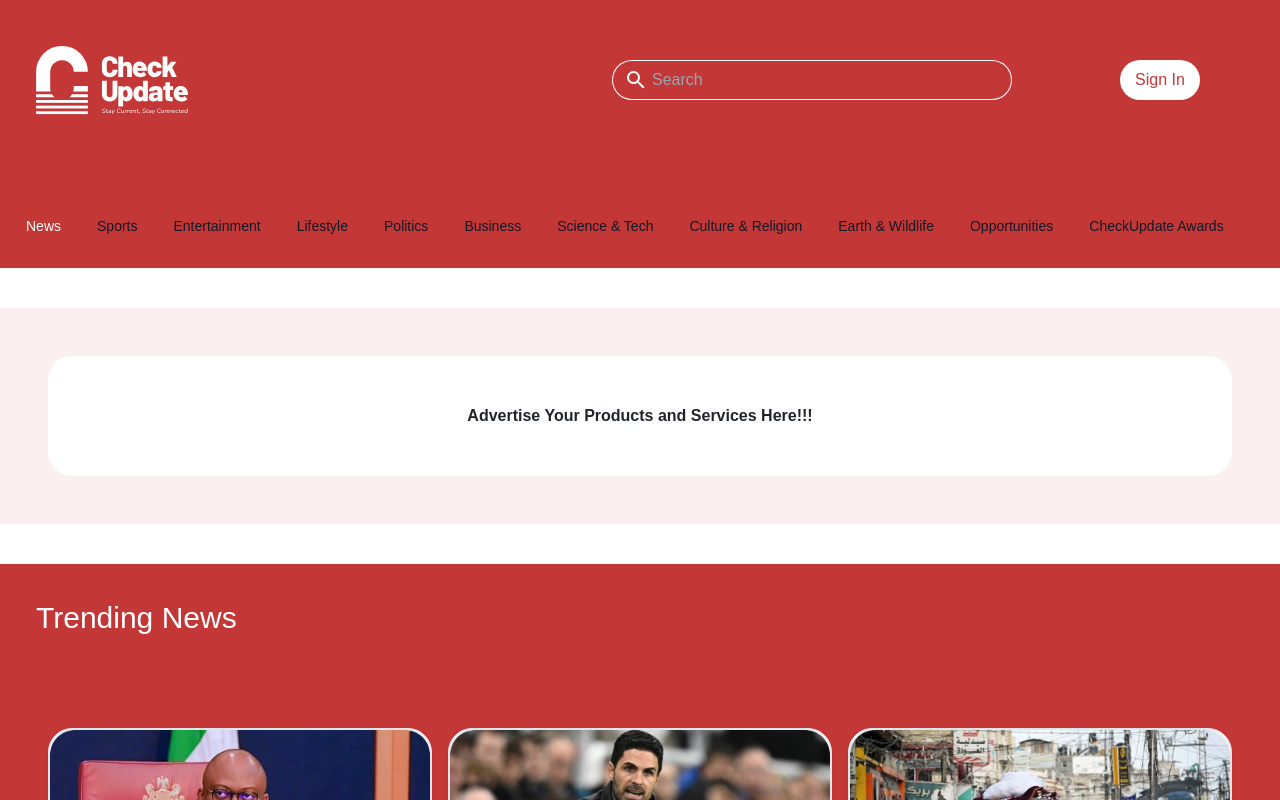
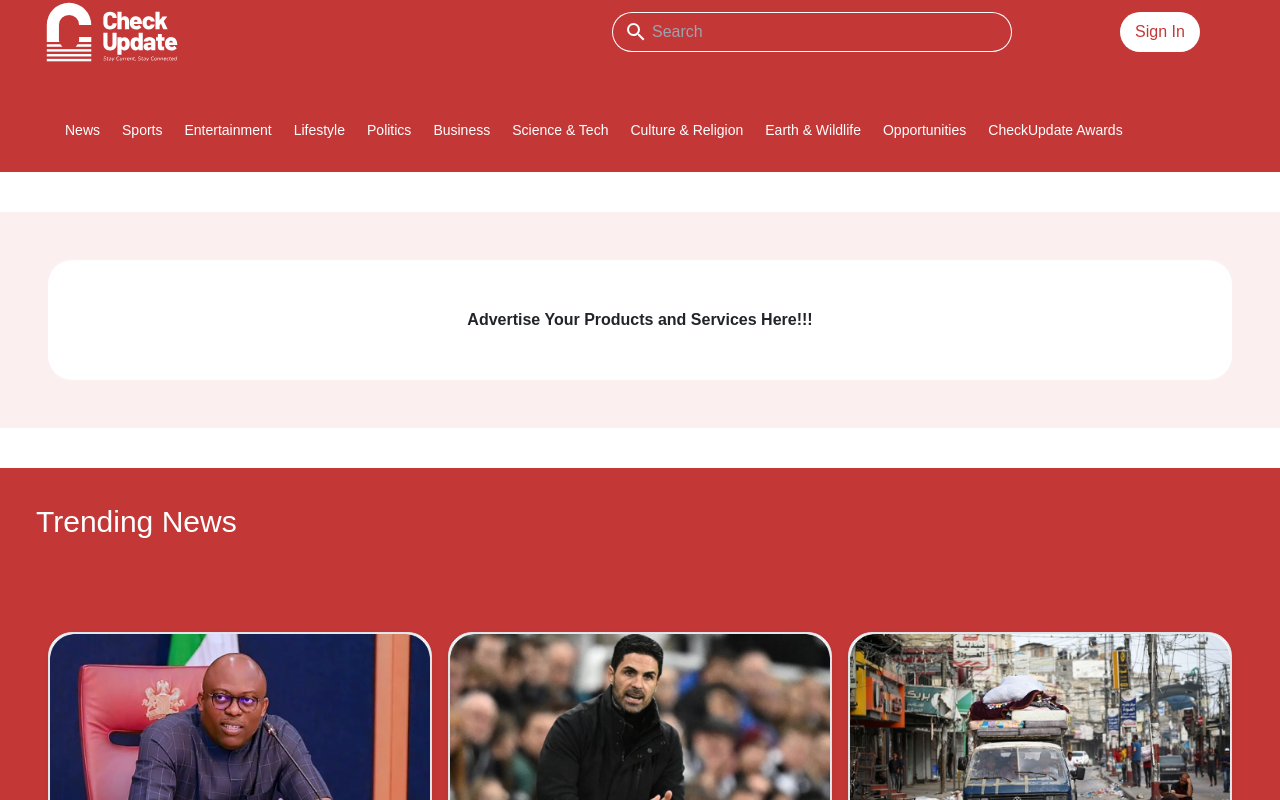
Before and after one commit to CheckUpdateBuilds/checkupdate, a React (Vite) app: page / in a window 1280 px wide. Shown: the top 800 px of the page. Built offline with nearby package versions, Linux system fonts and the light colour scheme.

Commit message:
nav bar updated

```diff
--- a/src/Components/Navbar.jsx
+++ b/src/Components/Navbar.jsx
@@ -12,62 +12,67 @@ const Navbar = () => {
 
   return (
     <>
-      <div className="font-Nunito bg-companyRed h-auto w-full fixed lg:relative">
-        <div className="flex flex-wrap justify-between items-center">
+      <div className="font-Nunito bg-companyRed  h-auto w-full fixed md:relative">
+        <div className="flex flex-wrap justify-between items-center ">
           <Link to={'/'}>
-            <img src={companyLogo} alt="company logo" className="h-20 w-20 lg:h-40 lg:w-40 lg:ml-8"/>
+            <img src={companyLogo} alt="company logo" className="h-20 w-20 ml-8 md:h-16 md:w-40 md:ml-8"/>
           </Link>
 
-          <div className='relative flex-1 mx-4 lg:hidden'>
+          <div className='relative flex-1 hidden md:block ml-[420px]'>
               <MdOutlineSearch className='absolute top-1/2 transform -translate-y-1/2 left-3 h-6 w-6 text-white'/>
-              <input type="text" placeholder='Search' className='w-full lg:w-[600px] pl-10 pr-4 py-2 h-10 bg-transparent ring-companyWhite ring-1 ring-inset rounded-3xl text-white'/>
+              <input type="text" placeholder='Search' className='w-full md:w-[400px] pl-10 pr-4 py-2 h-10 bg-transparent ring-companyWhite ring-1 ring-inset rounded-3xl text-white'/>
           </div>
-          <div className='relative flex-1 hidden lg:block ml-[420px] '>
+          <button className="inline-flex items-center p-2 mr-10 text-sm text-white rounded-lg md:hidden hover:bg-red-700 focus:outline-none focus:ring-1 focus:ring-black dark:text-black dark:hover:bg-red-700 dark:focus:ring-black" aria-controls="navbar-solid-bg" aria-expanded={isOpen} onClick={toggle} >
+              <BiMenuAltLeft className="h-9 w-9"/>
+            </button>
+          <button className='bg-companyWhite text-center hidden md:block w-20 h-10 md:mr-20 text-companyRed rounded-3xl '>Sign In</button>
+        </div>
+
+        <div className='flex flex-wrap justify-between items-center '>
+          <div className='relative flex-1  mx-4 md:hidden'>
               <MdOutlineSearch className='absolute top-1/2 transform -translate-y-1/2 left-3 h-6 w-6 text-white'/>
-              <input type="text" placeholder='Search' className='w-full lg:w-[400px] pl-10 pr-4 py-2 h-10 bg-transparent ring-companyWhite ring-1 ring-inset rounded-3xl text-white'/>
+              <input type="text" placeholder='Search' className='w-full w-[300px] pl-10 pr-4 py-2 h-10 bg-transparent ring-companyWhite ring-1 ring-inset rounded-3xl text-white'/>
           </div>
-          <button className='bg-companyWhite text-center w-20 h-10 lg:mr-20 text-companyRed rounded-3xl'>Sign In</button>
+              <button className='bg-companyWhite text-center w-20 h-10 mr-10 md:hidden text-companyRed rounded-3xl'>Sign In</button>
         </div>
 
         <nav className="">
-          <div className="max-w-screen-xl flex flex-wrap items-center justify-between mx-auto p-4">
-            <button className="inline-flex absolute right-2 top-16 items-center p-2 text-right text-sm text-white rounded-lg lg:hidden hover:bg-red-700 focus:outline-none focus:ring-1 focus:ring-black dark:text-black dark:hover:bg-red-700 dark:focus:ring-black" aria-controls="navbar-solid-bg" aria-expanded={isOpen} onClick={toggle} >
-              <BiMenuAltLeft className="h-9 w-9 text-right "/>
-            </button>
-            <div className={`w-full lg:block lg:w-auto ${isOpen ? 'block' : 'hidden'}`} id="navbar-solid-bg">
-              <ul className="flex flex-col font-medium mt-4 rounded-lg lg:flex-row lg:space-x-8 lg:mt-0 lg:border-0 lg:bg-transparent ">
+          <div className="max-w-screen-xl flex flex-wrap items-center justify-between  mx-auto p-4">
+
+            <div className={`w-full md:block md:w-auto ${isOpen ? 'block' : 'hidden'}`} id="navbar-solid-bg">
+              <ul className="flex flex-col font-medium mt-4 rounded-lg md:flex-row md:space-x-5 md:mt-0 md:ml-10 md:mr-10 md:border-0 md:bg-transparent ">
                 <li>
-                  <Link to={'/'} className="block py-2 px-[2px] text-end text-sm text-white hover:underline lg:bg-transparent lg:text-red-700">News</Link>
+                  <Link to={'/'} className="block py-2 px-[1px] text-end text-xs md:text-sm text-white md:hover:border-b-2 md:hover:border-white-700 md:hover:pb-2">News</Link>
                 </li>
                 <li>
-                    <Link to={'/sports'} className="block py-2 px-[2px] text-end text-sm text-gray-900 rounded hover:bg-companyOrange hover:underline lg:hover:bg-transparent dark:text-white">Sports</Link>
+                    <Link to={'/sports'} className="block py-2 px-[1px] text-end text-xs md:text-sm text-white hover:bg-companyOrange md:hover:bg-transparent dark:text-white md:hover:border-b-2 md:hover:border-white-700 md:hover:pb-2">Sports</Link>
                 </li>
                 <li>
-                  <Link to={'/entertainment'} className="block py-2 px-[2px] text-end text-sm text-gray-900 rounded hover:bg-companyOrange hover:underline lg:hover:bg-transparent dark:text-white">Entertainment</Link>
+                  <Link to={'/entertainment'} className="block py-2 px-[1px] text-end text-xs md:text-sm text-white hover:bg-companyOrange md:hover:bg-transparent dark:text-white md:hover:border-b-2 md:hover:border-white-700 md:hover:pb-2">Entertainment</Link>
                 </li>
                 <li>
-                  <Link to={'/lifestyle'} className="block py-2 px-[2px] text-end text-sm text-gray-900 rounded hover:bg-companyOrange hover:underline lg:hover:bg-transparent dark:text-white">Lifestyle</Link>
+                  <Link to={'/lifestyle'} className="block py-2 px-[1px] text-end text-xs md:text-sm text-white hover:bg-companyOrange md:hover:bg-transparent dark:text-white md:hover:border-b-2 md:hover:border-white-700 md:hover:pb-2">Lifestyle</Link>
                 </li>
                 <li>
-                  <Link to={'/politics'} className="block py-2 px-[2px] text-end text-sm text-gray-900 rounded hover:bg-companyOrange hover:underline lg:hover:bg-transparent dark:text-white">Politics</Link>
+                  <Link to={'/politics'} className="block py-2 px-[1px] text-end text-xs md:text-sm text-white hover:bg-companyOrange md:hover:bg-transparent dark:text-white md:hover:border-b-2 md:hover:border-white-700 md:hover:pb-2">Politics</Link>
                 </li>
                 <li>
-                  <Link to={'/business'} className="block py-2 px-[2px] text-end text-sm text-gray-900 rounded hover:bg-companyOrange hover:underline lg:hover:bg-transparent dark:text-white">Business</Link>
+                  <Link to={'/business'} className="block py-2 px-[1px] text-end text-xs md:text-sm text-white hover:bg-companyOrange md:hover:bg-transparent dark:text-white md:hover:border-b-2 md:hover:border-white-700 md:hover:pb-2">Business</Link>
                 </li>
                 <li>
-                  <Link to={'/science'} className="block py-2 px-[2px] text-end text-sm text-gray-900 rounded hover:bg-companyOrange hover:underline lg:hover:bg-transparent dark:text-white">Science & Tech</Link>
+                  <Link to={'/science'} className="block py-2 px-[1px] text-end text-xs md:text-sm text-white hover:bg-companyOrange md:hover:bg-transparent dark:text-white md:hover:border-b-2 md:hover:border-white-700 md:hover:pb-2">Science & Tech</Link>
                 </li>
                 <li>
-                  <Link to={'/culture'} className="block py-2 px-[2px] text-end text-sm text-gray-900 rounded hover:bg-companyOrange hover:underline lg:hover:bg-transparent dark:text-white">Culture & Religion</Link>
+                  <Link to={'/culture'} className="block py-2 px-[1px] text-end text-xs md:text-sm text-white hover:bg-companyOrange md:hover:bg-transparent dark:text-white md:hover:border-b-2 md:hover:border-white-700 md:hover:pb-2">Culture & Religion</Link>
                 </li>
                 <li>
-                  <Link to={'/earth'} className="block py-2 px-[2px] text-end text-sm text-gray-900 rounded hover:bg-companyOrange hover:underline lg:hover:bg-transparent dark:text-white">Earth & Wildlife</Link>
+                  <Link to={'/earth'} className="block py-2 px-[1px] text-end text-xs md:text-sm text-white hover:bg-companyOrange md:hover:bg-transparent dark:text-white md:hover:border-b-2 md:hover:border-white-700 md:hover:pb-2">Earth & Wildlife</Link>
                 </li>
                 <li>
-                  <Link to={'/opportunities'} className="block py-2 px-[2px] text-end text-sm text-gray-900 rounded hover:bg-companyOrange hover:underline lg:hover:bg-transparent dark:text-white">Opportunities</Link>
+                  <Link to={'/opportunities'} className="block py-2 px-[1px] text-end text-xs md:text-sm text-white hover:bg-companyOrange md:hover:bg-transparent dark:text-white md:hover:border-b-2 md:hover:border-white-700 md:hover:pb-2">Opportunities</Link>
                 </li>
                 <li>
-                  <Link to={'/awards'} className="block py-2 px-[2px] text-end text-sm text-gray-900 rounded hover:bg-companyOrange hover:underline lg:hover:bg-transparent dark:text-white">CheckUpdate Awards</Link>
+                  <Link to={'/awards'} className="block py-2 px-[1px] text-end text-xs md:text-sm text-white hover:bg-companyOrange md:hover:bg-transparent dark:text-white md:hover:border-b-2 md:hover:border-white-700 md:hover:pb-2">CheckUpdate Awards</Link>
                 </li>
               </ul>
             </div>
```
